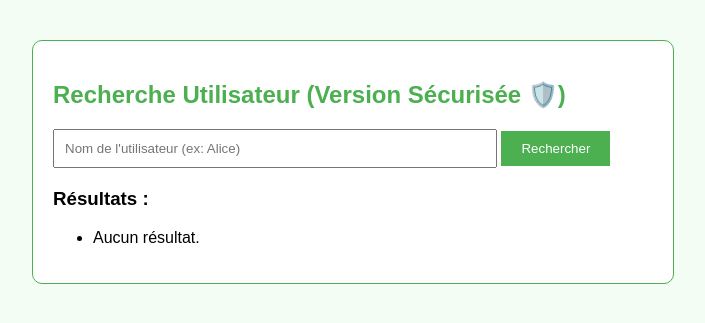
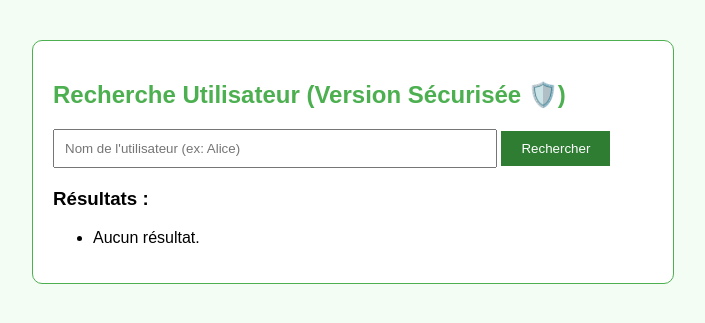
Before and after one commit to yassine610/devsecops-demo, a Flask app: page / in a window 1280 px wide. Shown: the top 323 px of the page, without its empty margins (287-992 px from the left). Run offline with Flask 3, Linux system fonts and the light colour scheme.

Commit message:
Fix final SonarCloud warnings (0.0.0.0 and contrast)

```diff
--- a/app.py
+++ b/app.py
@@ -42,4 +42,4 @@ def index():
 
 if __name__ == '__main__':
     init_db()
-    app.run(host='0.0.0.0', port=5000)
+    app.run(host='127.0.0.1', port=5000)
--- a/templates/index.html
+++ b/templates/index.html
@@ -8,7 +8,7 @@
         .container { max-width: 600px; margin: auto; padding: 20px; border: 1px solid #4CAF50; border-radius: 10px; background-color: white; }
         h2 { color: #4CAF50; }
         input[type="text"] { width: 70%; padding: 10px; }
-        input[type="submit"] { padding: 10px 20px; background-color: #4CAF50; color: white; border: none; cursor: pointer; }
+        input[type="submit"] { padding: 10px 20px; background-color: #2E7D32; color: white; border: none; cursor: pointer; }
         .results { margin-top: 20px; }
     </style>
 </head>
```
